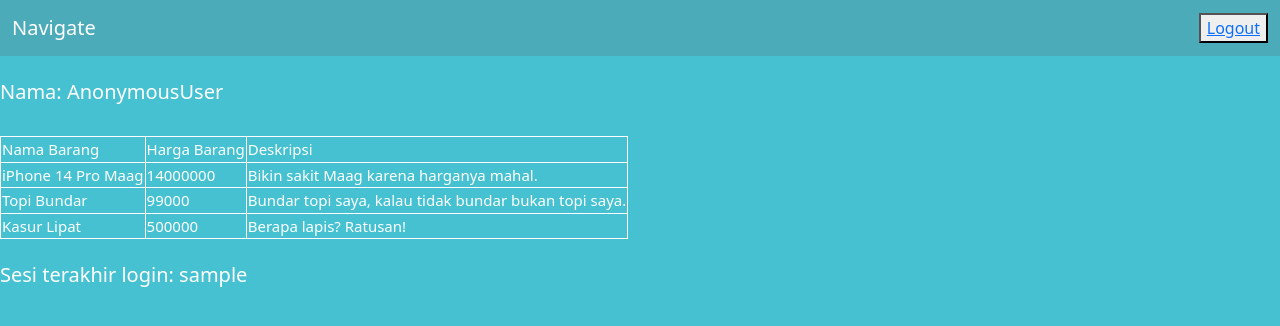
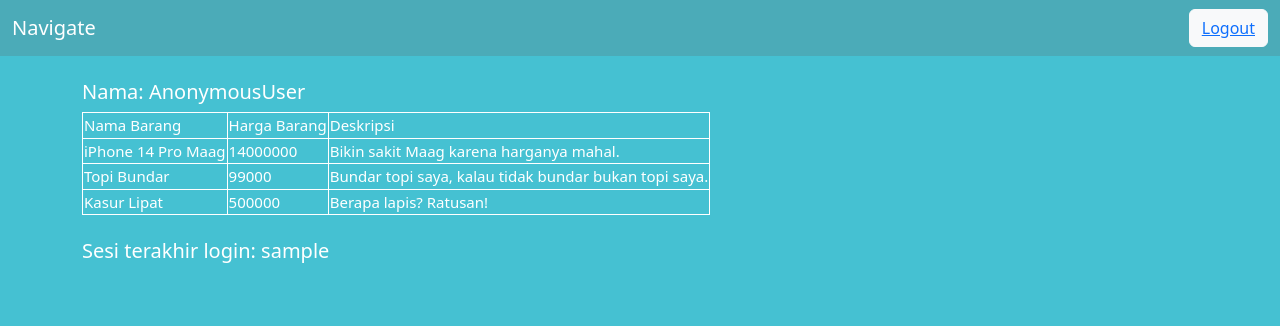
Before and after one commit to daffafaizan/django-pbp-repo, a Django app: template wishlist/templates/wishlist.html in a window 1280 px wide. Shown: the top 326 px of the page. Run offline with Django 4.2, Linux system fonts and the light colour scheme; data comes from the database, SQL or seed files in the repository; tables that the repository leaves empty hold one stand-in row (values such as "Sample post"); the template is opened without the code that fills it: values that come from a table or form of the project are taken from there, most other values are stand-ins (such as "Sample title", 1, 10 or a date in 2020); lists and menus that the app fills with data are empty.

Commit message:
added a padding and div class

```diff
--- a/wishlist/templates/wishlist.html
+++ b/wishlist/templates/wishlist.html
@@ -4,6 +4,12 @@
 <style>
     body {
         background-color:#45c1d2
+    }
+    div {
+    padding-top: 0px;
+    padding-right: 30px;
+    padding-bottom: 0px;
+    padding-left: 80px;
     }
     table, th, td {
       border: 1px solid white;
@@ -20,14 +26,14 @@
 <nav class="navbar" style="background-color: #4babb8">
     <div class="container-fluid">
       <a class="navbar-brand" style="color:white">Navigate</a>
-      <button><a href="{% url 'wishlist:logout' %}">Logout</a></button>
+      <button class="btn btn-light"><a href="{% url 'wishlist:logout' %}">Logout</a></button>
     </div>
   </nav>
 <br>
+<div class="container">
     <head>
         <h5>Nama: {{user}}</h5>
     </head>
-<br>
     <body>
         <table>
             <tr>
@@ -47,5 +53,6 @@
         <br>
         <h5>Sesi terakhir login: {{ last_login }}</h5>
     </body>
+  </div>
 
 {% endblock content %}
```
Lines whose indentation alone changed are shown as unchanged.
